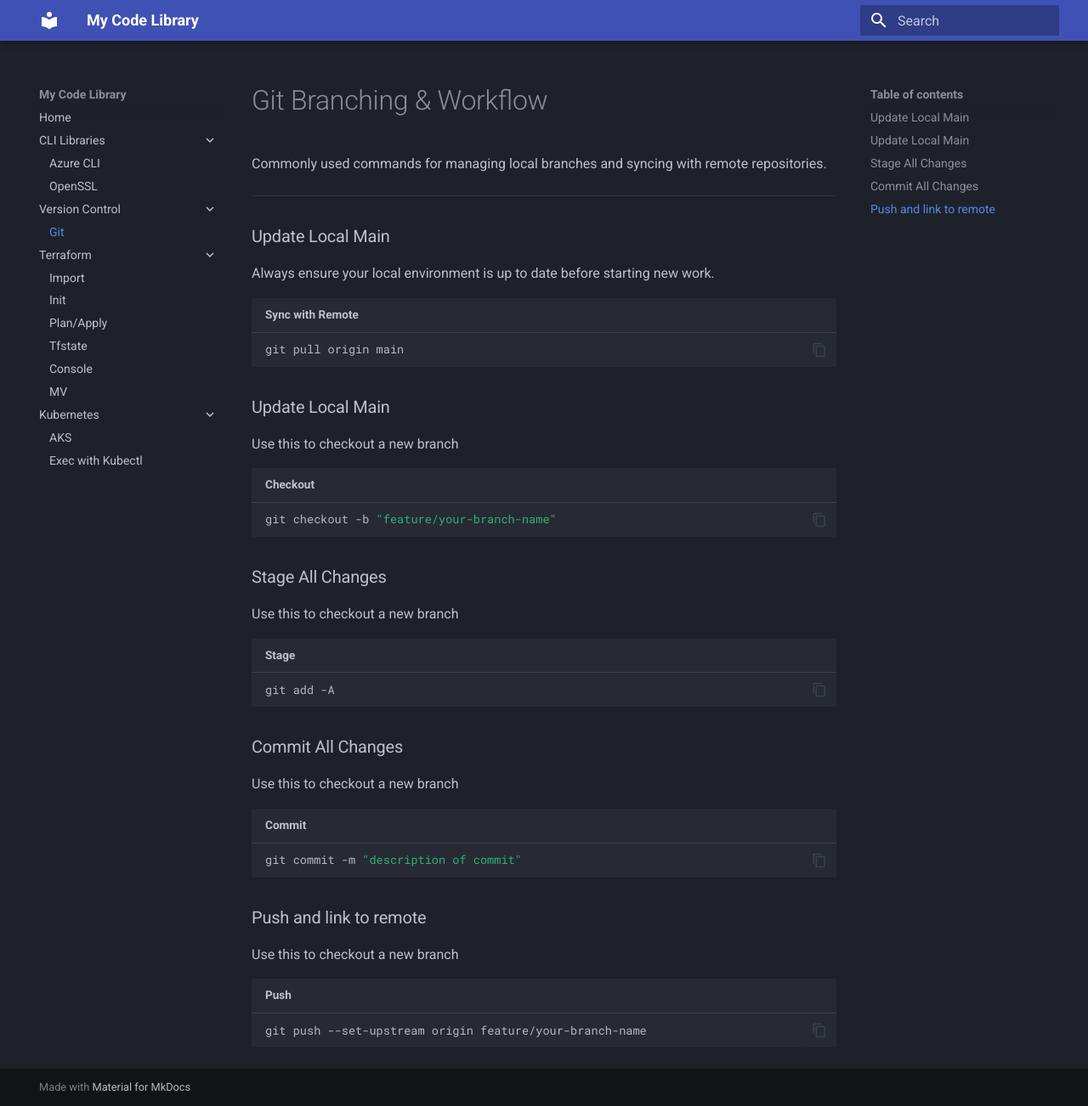
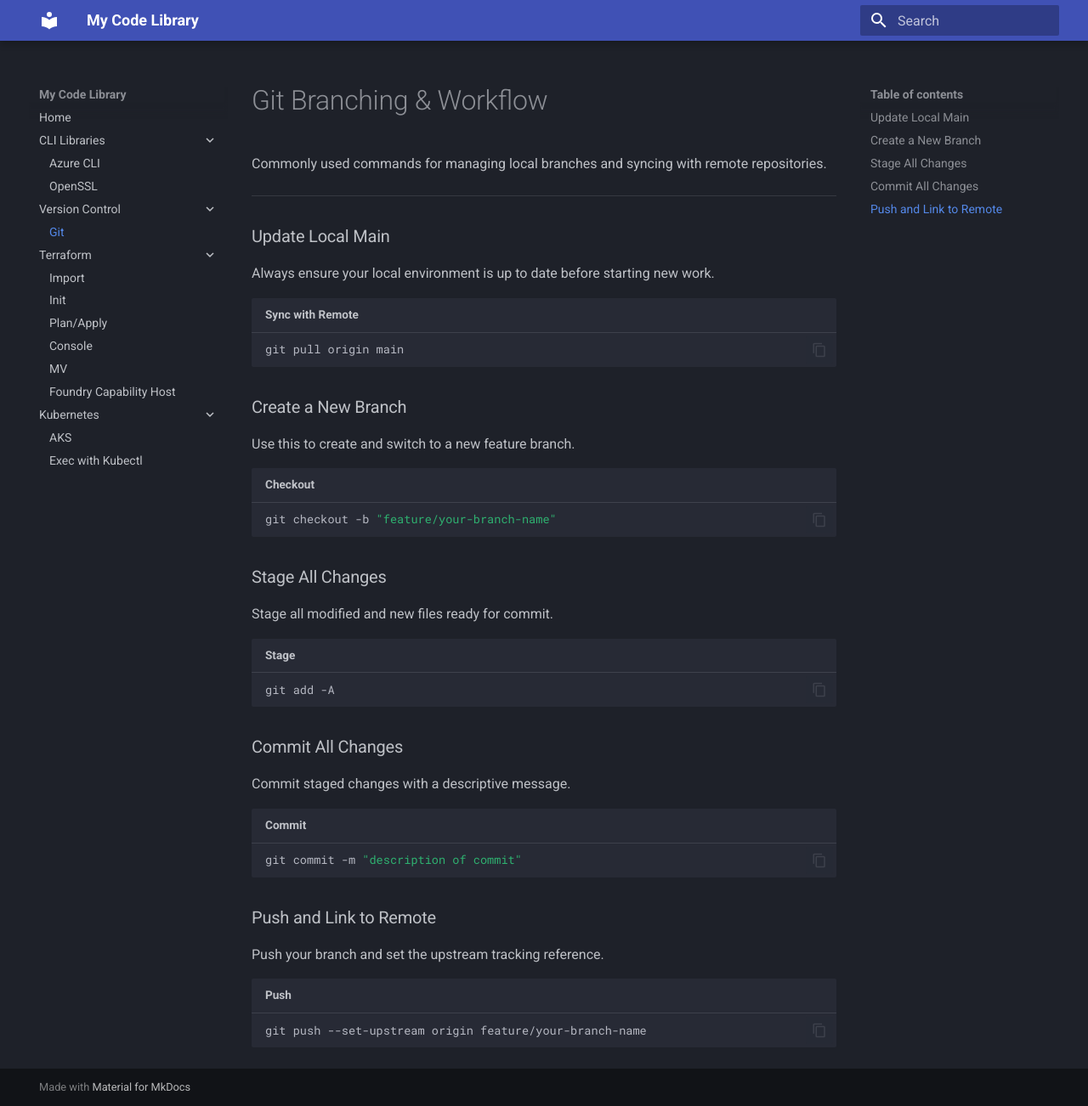
Before and after one commit to rcoupland91/my-snippets-library, an MkDocs documentation site: the page built from docs/git.md, in a window 1280 px wide and 1302 px high. Shown: the whole window at 85% size. Built offline with MkDocs 1.6.1 and Material for MkDocs 9.7.7, drawn with Linux system fonts in a browser that asks for light colours.

Commit message:
add license and fix some missing spaces etc

````diff
--- a/docs/git.md
+++ b/docs/git.md
@@ -9,26 +9,27 @@ Always ensure your local environment is up to date before starting new work.
 ```bash title="Sync with Remote"
 git pull origin main
 ```
-### Update Local Main
-Use this to checkout a new branch
+
+### Create a New Branch
+Use this to create and switch to a new feature branch.
 ```bash title="Checkout"
 git checkout -b "feature/your-branch-name"
 ```
 
 ### Stage All Changes
-Use this to checkout a new branch
+Stage all modified and new files ready for commit.
 ```bash title="Stage"
 git add -A
 ```
 
 ### Commit All Changes
-Use this to checkout a new branch
+Commit staged changes with a descriptive message.
 ```bash title="Commit"
 git commit -m "description of commit"
 ```
 
-### Push and link to remote
-Use this to checkout a new branch
+### Push and Link to Remote
+Push your branch and set the upstream tracking reference.
 ```bash title="Push"
 git push --set-upstream origin feature/your-branch-name
 ```
--- a/mkdocs.yml
+++ b/mkdocs.yml
@@ -25,9 +25,9 @@ nav:
       - Import: terraform/import.md
       - Init: terraform/init.md
       - Plan/Apply: terraform/planapply.md
-      - Tfstate: terraform/tfstate.md
       - Console: terraform/console.md
       - MV: terraform/mv.md
+      - Foundry Capability Host: terraform/foundry-capability.md
   - Kubernetes:
       - AKS: kubernetes/aks.md
       - Exec with Kubectl: kubernetes/kubectlexec.md
````
Also changed, not shown: docs/kubernetes/aks.md (+2 -2 lines), 1 other file.
